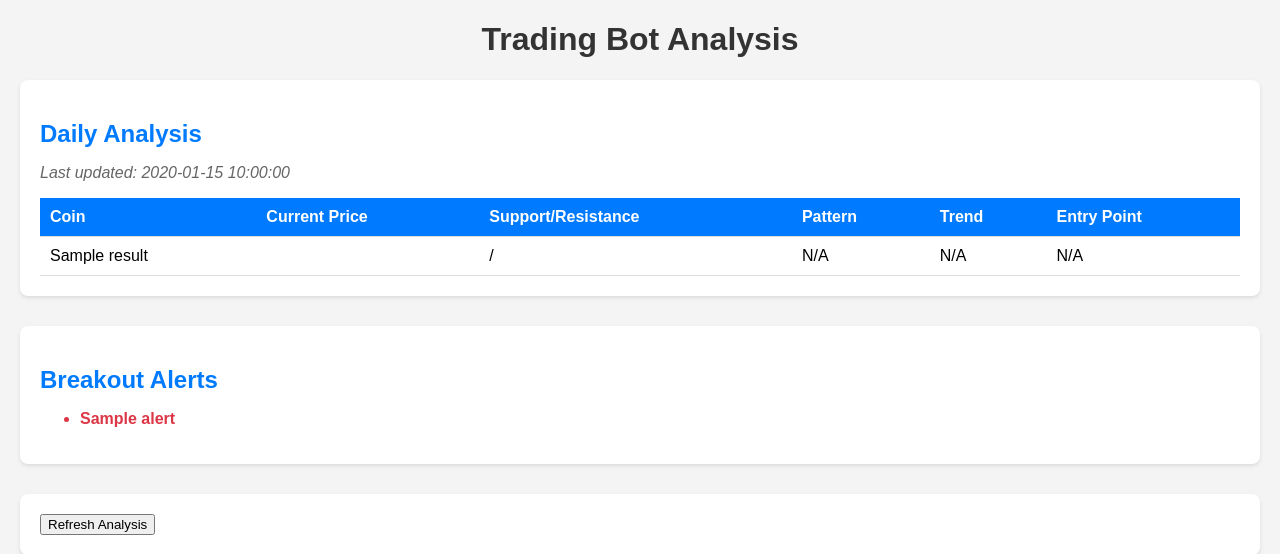
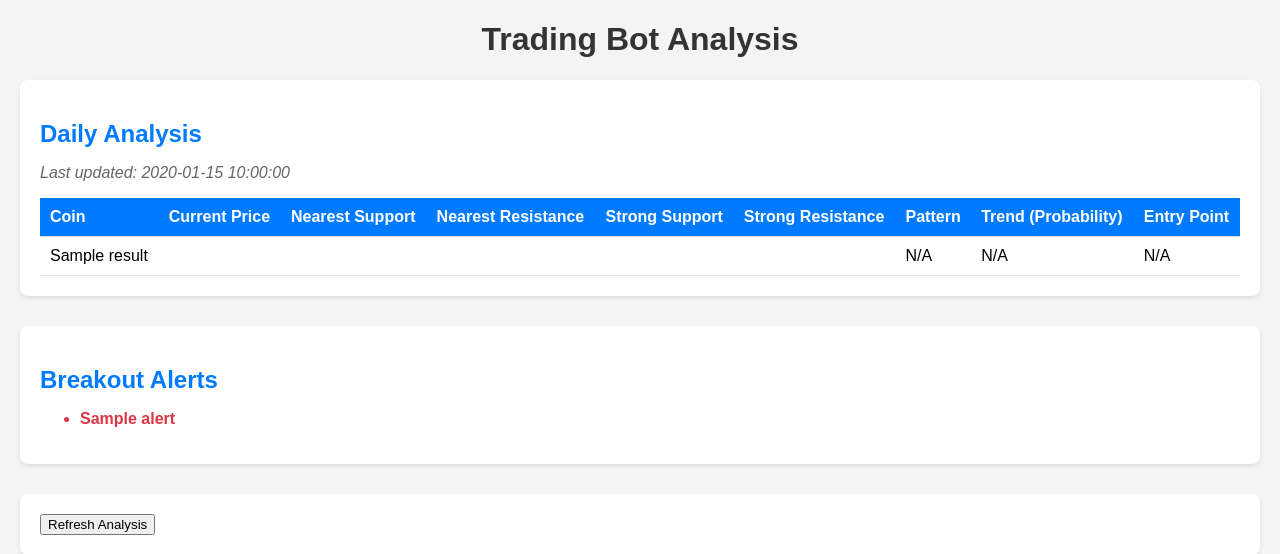
Before and after one commit to GarethDu-11/trading-bot, a Flask app: template templates/index.html in a window 1280 px wide. Shown: the top 554 px of the page. Run offline with Flask 2, Linux system fonts and the light colour scheme; the template is opened without the code that fills it: most values are stand-ins (such as "Sample title", 1, 10 or a date in 2020).

Commit message:
Update index.html to display full analysis data with improved layout

```diff
--- a/templates/index.html
+++ b/templates/index.html
@@ -47,6 +47,14 @@
             font-style: italic;
             color: #666;
         }
+        .trend-up {
+            color: green;
+            font-weight: bold;
+        }
+        .trend-down {
+            color: red;
+            font-weight: bold;
+        }
     </style>
 </head>
 <body>
@@ -60,20 +68,42 @@
                 <tr>
                     <th>Coin</th>
                     <th>Current Price</th>
-                    <th>Support/Resistance</th>
+                    <th>Nearest Support</th>
+                    <th>Nearest Resistance</th>
+                    <th>Strong Support</th>
+                    <th>Strong Resistance</th>
                     <th>Pattern</th>
-                    <th>Trend</th>
+                    <th>Trend (Probability)</th>
                     <th>Entry Point</th>
                 </tr>
                 {% for result in analysis_results %}
                     {% set lines = result.split('\n') %}
+                    {% set coin = lines[0].split(':')[0] %}
+                    {% set price = lines[1].split(': ')[1] %}
+                    {% set nearest_support = lines[2].split(': ')[1].split(', ')[0] %}
+                    {% set nearest_resistance = lines[2].split(', Kháng cự gần nhất: ')[1] %}
+                    {% set strong_support = lines[3].split(': ')[1].split(', ')[0] %}
+                    {% set strong_resistance = lines[3].split(', Kháng cự mạnh: ')[1] %}
+                    {% set pattern = lines[4].split(': ')[1] if 'Mẫu hình giá' in lines[4] else 'N/A' %}
+                    {% set trend = lines[7].split(': ')[1].split(' (')[0] if 'Xu hướng dự đoán' in lines[7] else 'N/A' %}
+                    {% set probability = lines[7].split('Xác suất: ')[1].split('%)')[0] + '%' if 'Xu hướng dự đoán' in lines[7] else 'N/A' %}
+                    {% set entry = lines[8].split(': ')[1] if 'Điểm vào lệnh' in lines[8] else 'N/A' %}
                     <tr>
-                        <td>{{ lines[0].split(':')[0] }}</td>
-                        <td>{{ lines[1].split(': ')[1] }}</td>
-                        <td>{{ lines[2].split(': ')[1] }} / {{ lines[3].split(': ')[1] }}</td>
-                        <td>{{ lines[4].split(': ')[1] if 'Mẫu hình giá' in lines[4] else 'N/A' }}</td>
-                        <td>{{ lines[7].split(': ')[1] if 'Xu hướng dự đoán' in lines[7] else 'N/A' }}</td>
-                        <td>{{ lines[8].split(': ')[1] if 'Điểm vào lệnh' in lines[8] else 'N/A' }}</td>
+                        <td>{{ coin }}</td>
+                        <td>{{ price }}</td>
+                        <td>{{ nearest_support }}</td>
+                        <td>{{ nearest_resistance }}</td>
+                        <td>{{ strong_support }}</td>
+                        <td>{{ strong_resistance }}</td>
+                        <td>{{ pattern }}</td>
+                        <td>
+                            {% if trend != 'N/A' %}
+                                <span class="{{ 'trend-up' if trend == 'Tăng' else 'trend-down' }}">{{ trend }}</span> ({{ probability }})
+                            {% else %}
+                                N/A
+                            {% endif %}
+                        </td>
+                        <td>{{ entry }}</td>
                     </tr>
                 {% endfor %}
             </table>
@@ -94,7 +124,8 @@
             <p>No breakout alerts yet.</p>
         {% endif %}
     </div>
-        <div class="section">
+
+    <div class="section">
         <button onclick="refreshAnalysis()">Refresh Analysis</button>
     </div>
     <script>
@@ -103,7 +134,7 @@
                 .then(response => response.text())
                 .then(data => {
                     alert(data);
-                    location.reload(); // Làm mới trang để hiển thị kết quả mới
+                    location.reload();
                 })
                 .catch(error => console.error('Error:', error));
         }
```
